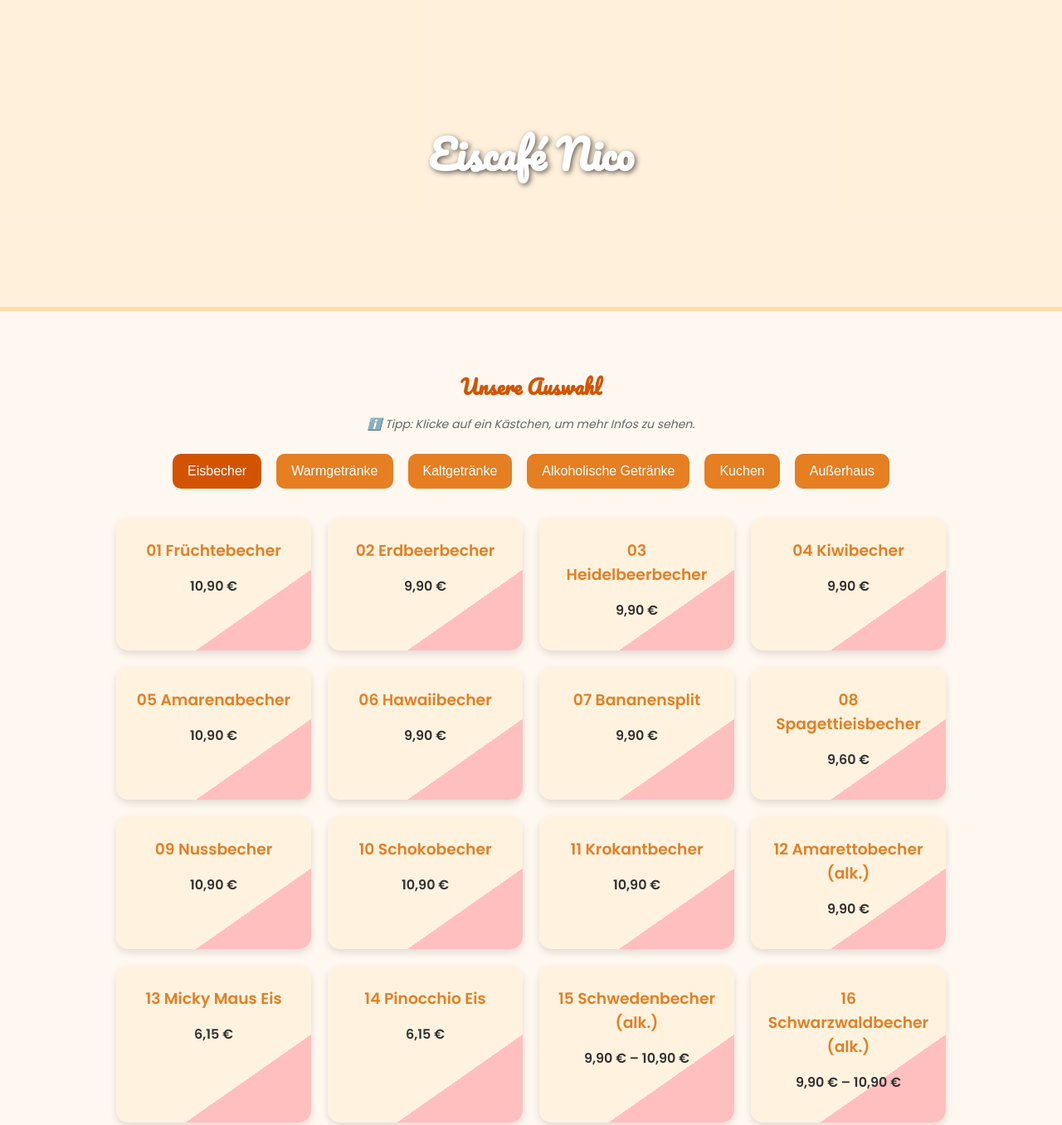
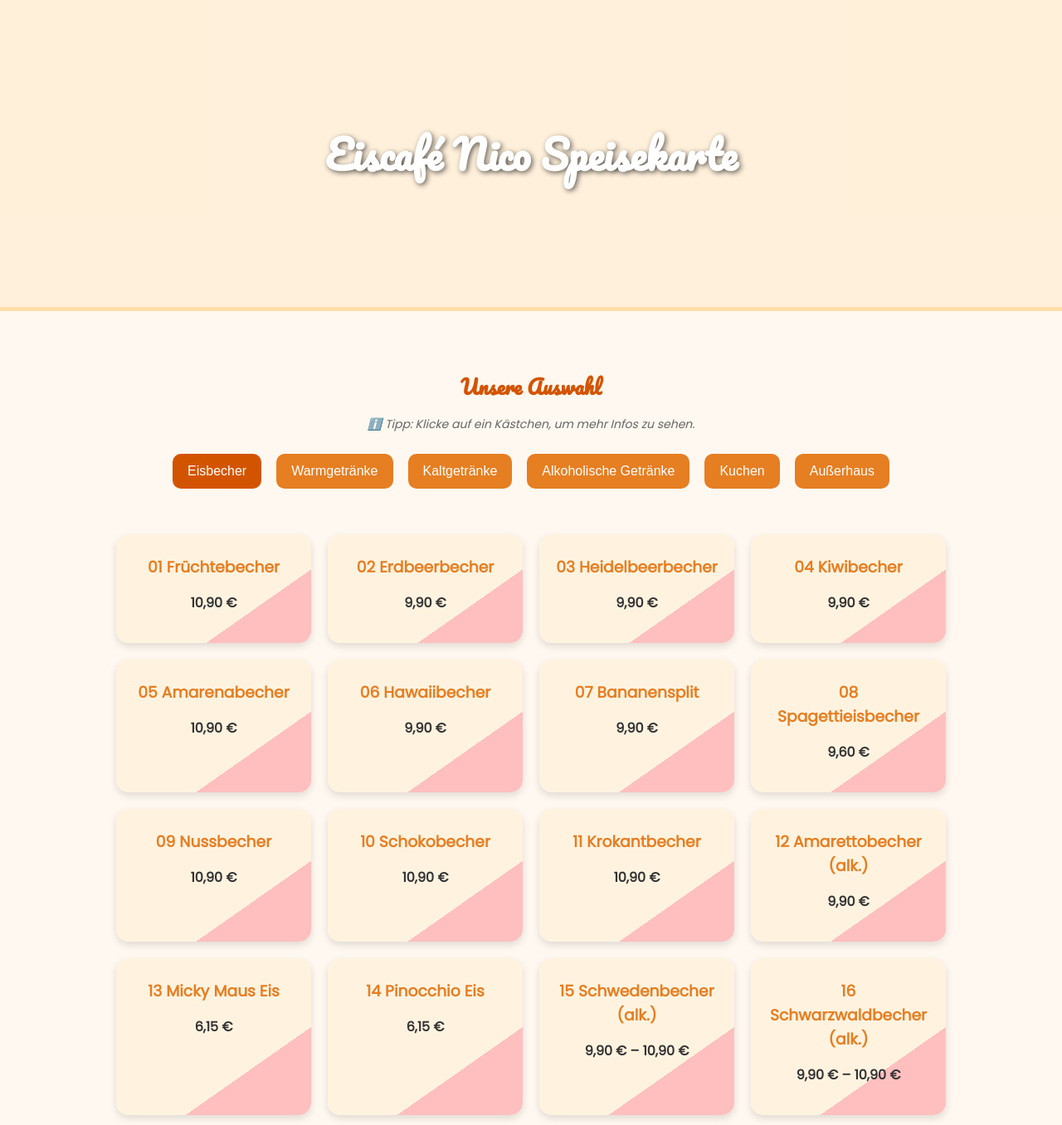
Before and after one commit to ha7221483-oss/eiscafe-nico, a plain HTML site: page index.html in a window 1280 px wide. Shown: the top 1356 px of the page at 83% size. Drawn offline with Linux system fonts and the light colour scheme.

Commit message:
Update index.html

```diff
--- a/index.html
+++ b/index.html
@@ -4,15 +4,15 @@
 <head>
   <meta charset="UTF-8" />
   <meta name="viewport" content="width=device-width, initial-scale=1.0" />
-  <title>Eiscafé Nico - Demo</title>
-  <link href="https://fonts.googleapis.com/css2?family=Pacifico&family=Poppins:wght@400;600&display=swap" rel="stylesheet">
+  <title>Eiscafé Nico Speisekarte - </title>
+  <link href="https://fonts.googleapis.com/css2?family=Pacifico&family=Poppins:wght@400;400&display=swap" rel="stylesheet">
   <link rel="stylesheet" href="style.css">
 </head>
 <body>
 
 <header style="background: url('images/logo-bild1.png') no-repeat center center; background-size: cover; height: 250px; display: flex; justify-content: center; align-items: center; border-bottom: 5px solid #ffdca8;">
   <h1 class="site-title" style="font-family: 'Pacifico', cursive; font-size: 3rem; color: white; text-shadow: 2px 2px 6px rgba(0,0,0,0.6);">
-    Eiscafé Nico
+    Eiscafé Nico Speisekarte
   </h1>
 </header>
 
@@ -33,7 +33,7 @@
   </div>
 
   <!-- 1) Eisbecher -->
-  <div id="speisekarteItems" class="grid" style="margin-top:30px;">
+  <div id="speisekarteItems" class="grid" style="margin-top:50px;">
     <div class="card" onclick="openModal('Früchtebecher','Gemischtes Eis, frisches Obst, Topping','10,90 €')">
       <h3>01 Früchtebecher</h3><p class="price">10,90 €</p>
     </div>
```
